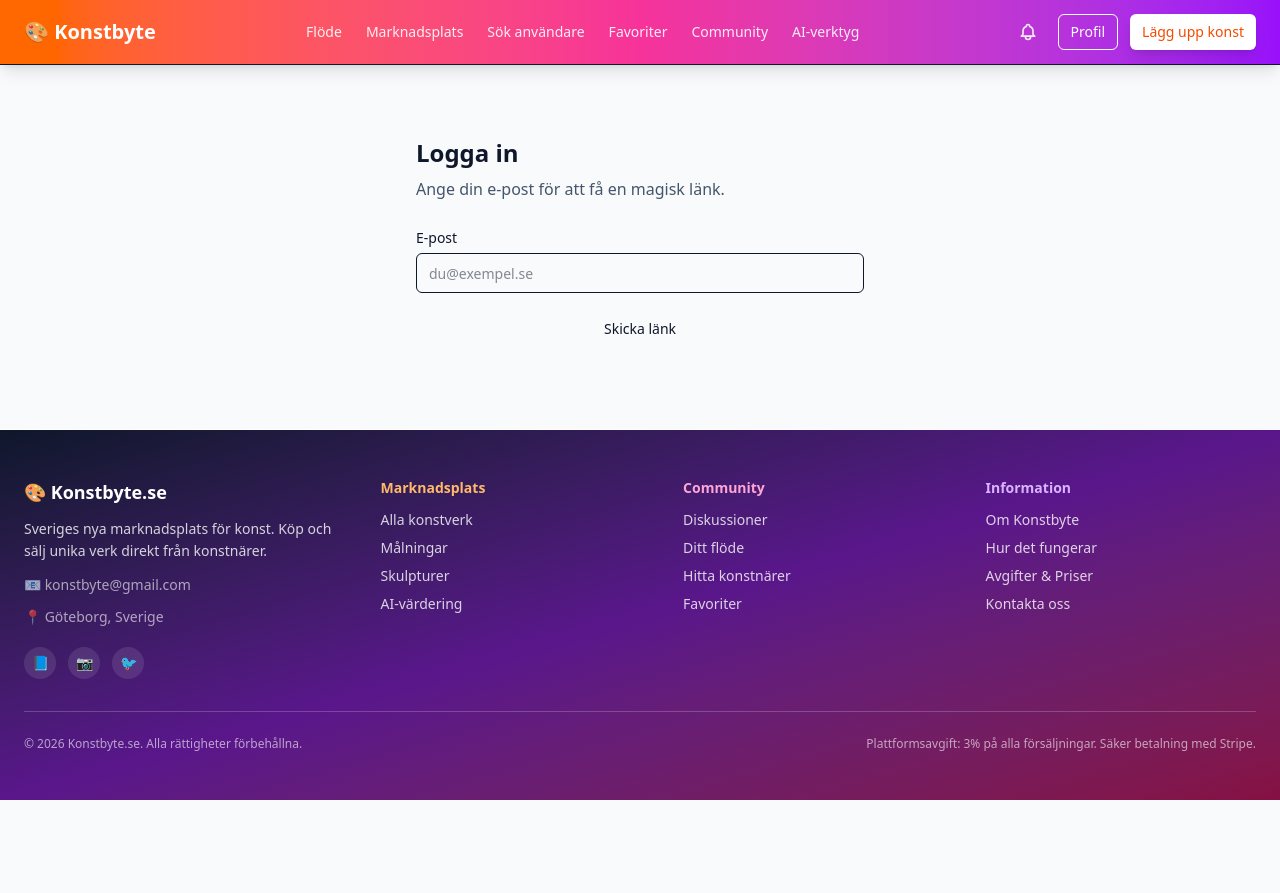
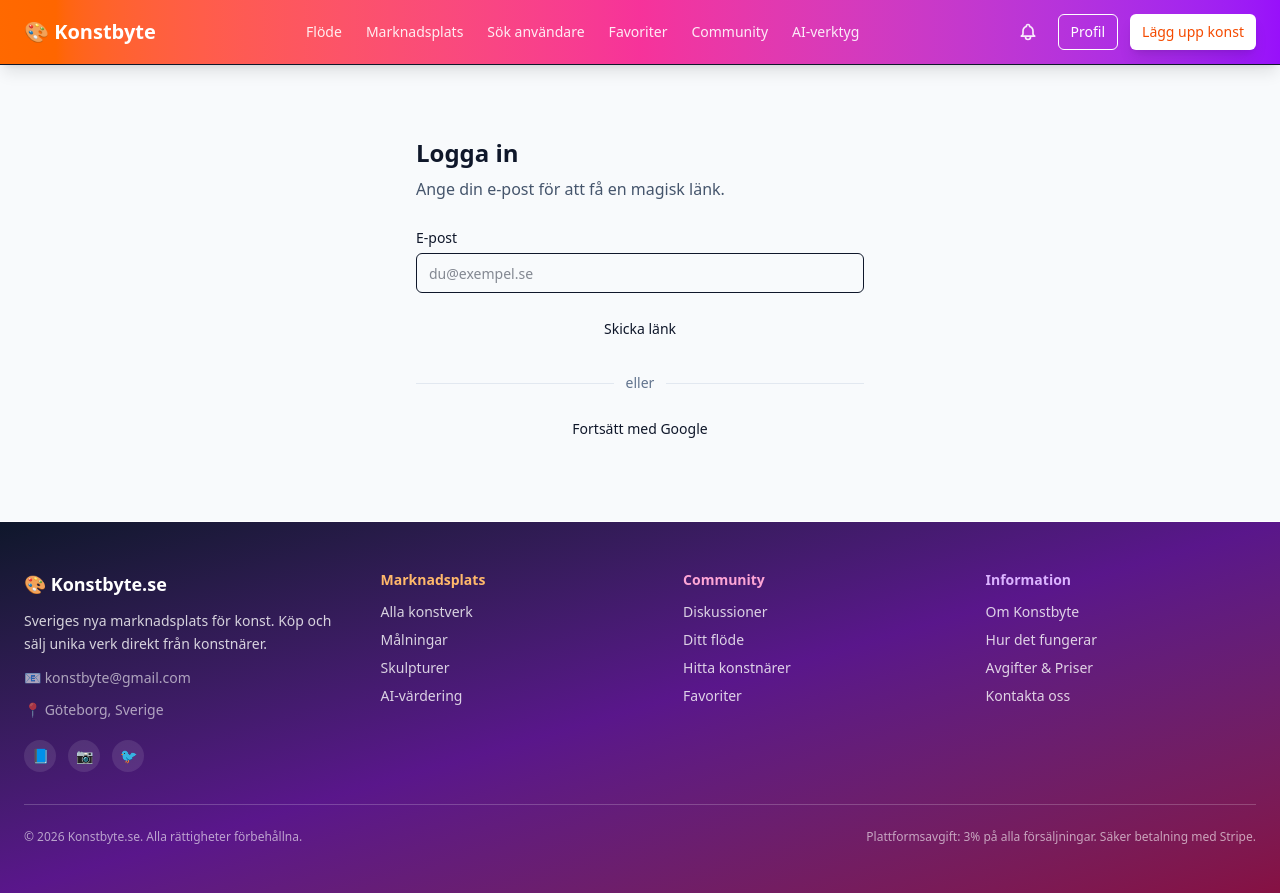
Before and after one commit to Theodorphus/Konstbyte, a Next.js app: page /auth/signin in a window 1280 px wide. Before the commit the page ends 800 px from the top, so only its background shows below. Built offline with nearby package versions, Linux system fonts and the light colour scheme; no server answers.

Commit message:
feat(auth): add 'Continue with Google' button on sign-in page

```diff
--- a/src/app/auth/signin/page.tsx
+++ b/src/app/auth/signin/page.tsx
@@ -45,6 +45,16 @@ export default function SignInPage() {
           Skicka länk
         </Button>
       </form>
+      <div className="mt-6">
+        <div className="flex items-center gap-3 mb-4">
+          <div className="flex-1 h-px bg-slate-200" />
+          <div className="text-sm text-slate-500">eller</div>
+          <div className="flex-1 h-px bg-slate-200" />
+        </div>
+        <Button onClick={() => signIn('google', { callbackUrl: '/' })} className="w-full">
+          Fortsätt med Google
+        </Button>
+      </div>
     </div>
   );
 }
```
